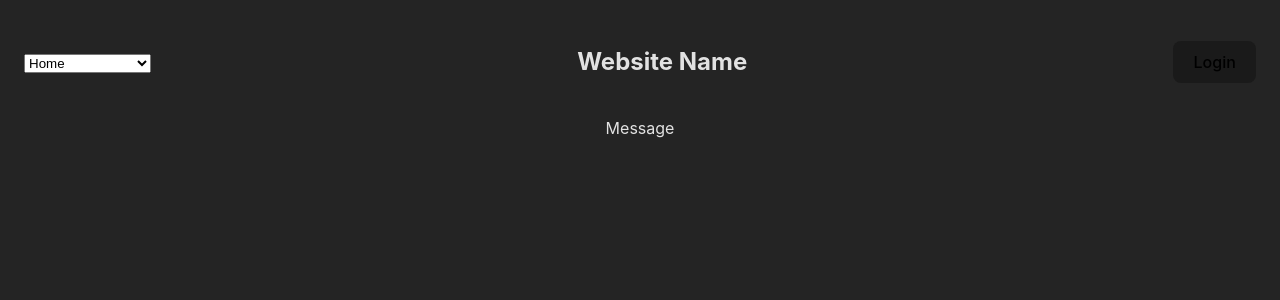
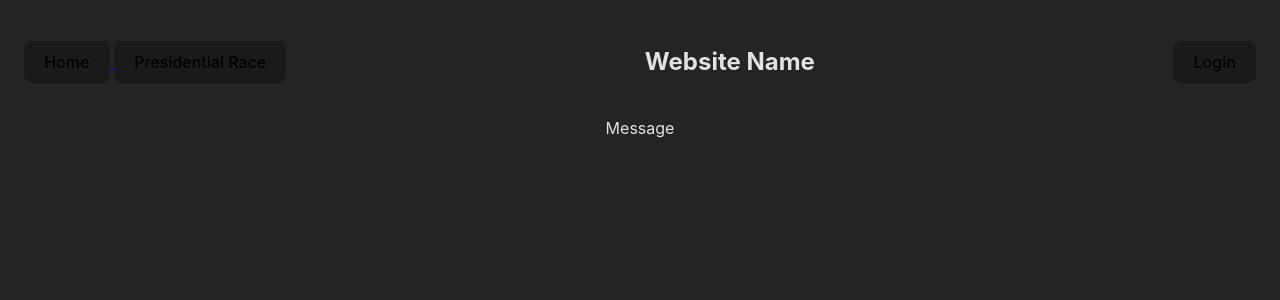
Before and after one commit to carlosm4247/electionsphere, a React (Vite) app in the folder capstone-ui/: page / in a window 1280 px wide. Shown: the top 300 px of the page. Built offline with nearby package versions, Linux system fonts and the light colour scheme.

Commit message:
Replaced dropdown in navbar with buttons linking to each page.

```diff
--- a/capstone-ui/src/Components/App/App.jsx
+++ b/capstone-ui/src/Components/App/App.jsx
@@ -26,26 +26,10 @@ export default function App() {
     updateUser(null);
   };
 
-  const [dropdownVal, setDropdownVal] = useState(window.location.pathname);
-
   const options = [
-
     { label: 'Home', value: '/' },
-
-    { label: 'Presidential Race', value: '/president' },
-
+    { label: 'Presidential Race', value: '/president' }
   ];
-
-  const handleDropdown = (e) => {
-    e.preventDefault();
-    setDropdownVal(e.target.value);
-  };
-
-  useEffect(() => {
-    if (window.location.pathname !== dropdownVal) {
-      window.location.replace(dropdownVal);
-    }
-  }, [dropdownVal]);
 
   return (
     <div className='app'>
@@ -54,11 +38,9 @@ export default function App() {
           <main>
             <div className="navbar">
               <div className="dropdown">
-                <select value={dropdownVal} onChange={handleDropdown}>
                   {options.map((option) => (
-                  <option key={option.value} value={option.value}>{option.label}</option>
+                  <Link key={option.value} to={option.value}> <button>{option.label}</button> </Link>
                   ))}
-                </select>
               </div>
               <h2 className="title">Website Name</h2>
               <div className='user-info'>
```
